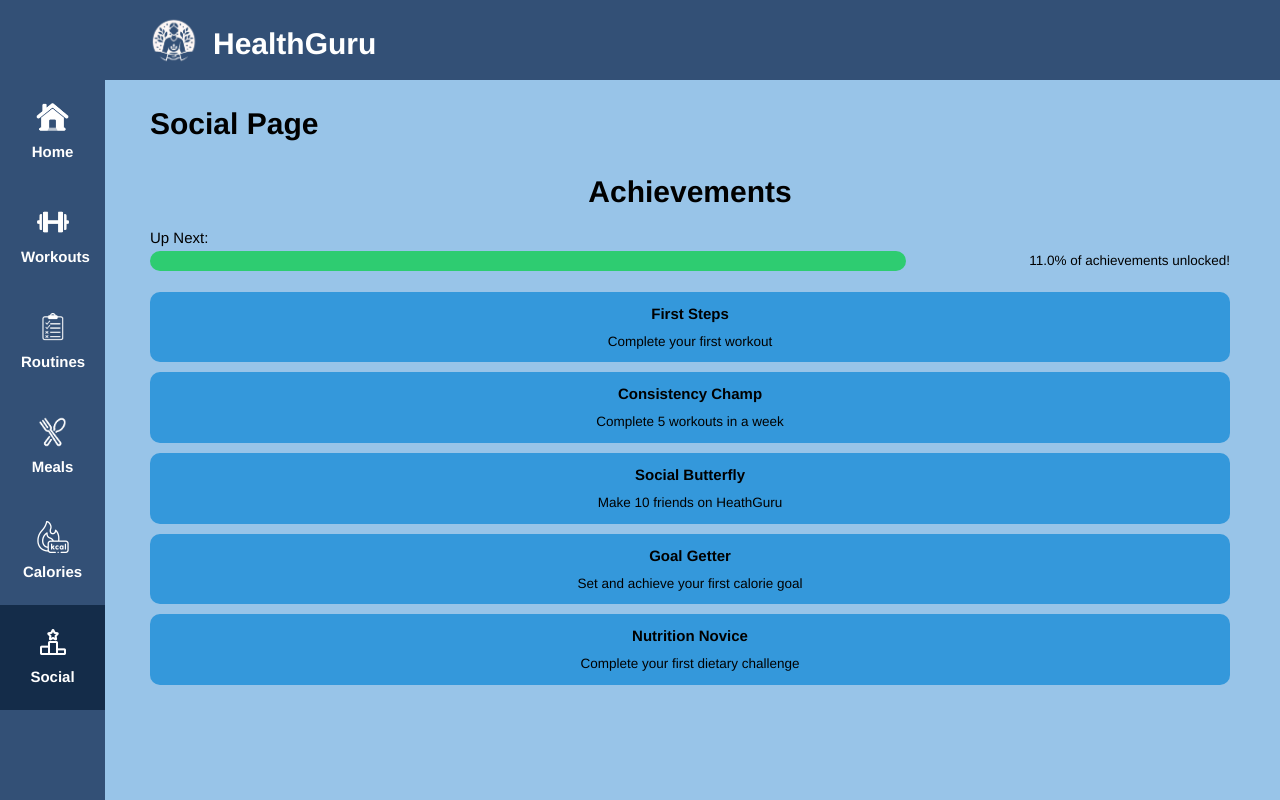
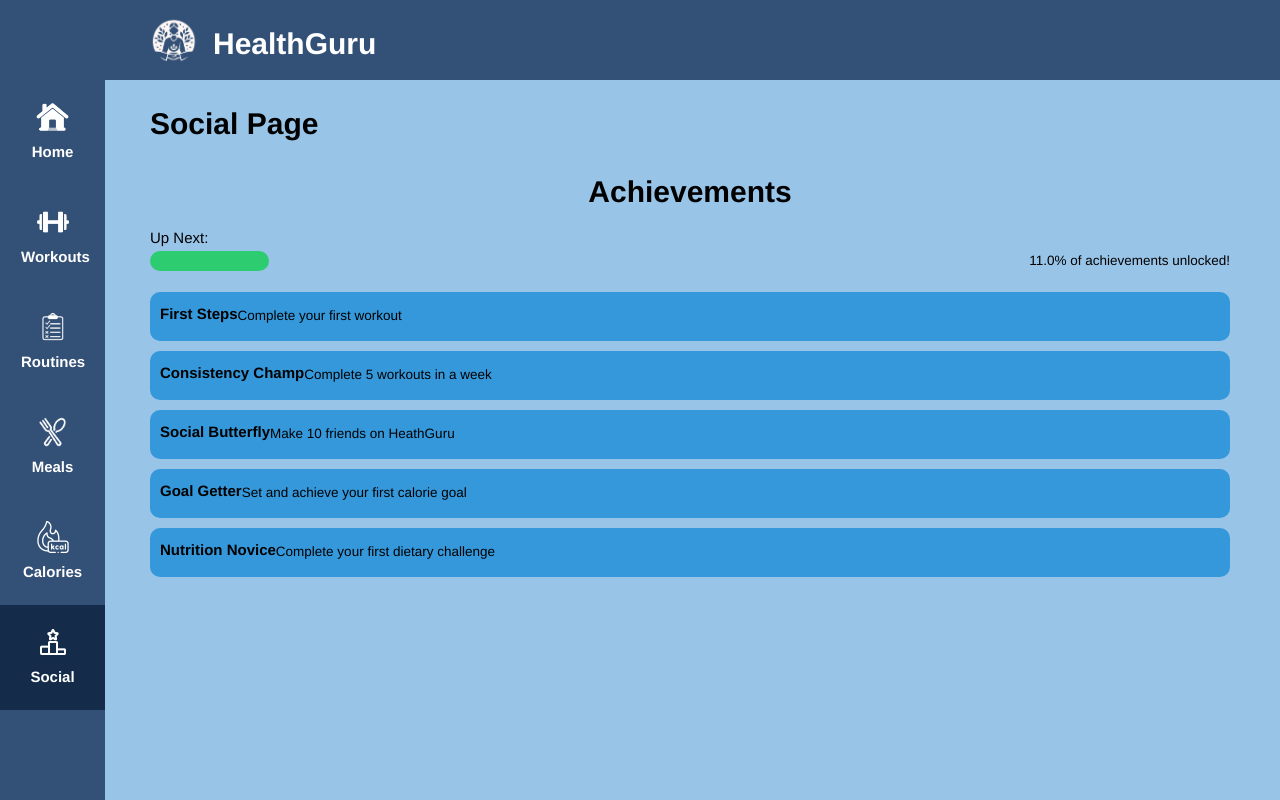
Before and after one commit to BT3103AppDev1/l1-final-term-project-group7, a Vue app: page /social in a window 1280 px wide. Built offline with nearby package versions, Linux system fonts and the light colour scheme.

Commit message:
modified achievement title

```diff
--- a/src/components/social/Achievements.vue
+++ b/src/components/social/Achievements.vue
@@ -7,8 +7,10 @@
         <div class="progress-text">11.0% of achievements unlocked!</div>
       </div>
       <div class="achievement" v-for="(achievement, index) in achievements" :key="index">
-        <div class="achievement-title">{{ achievement.title }}</div>
-        <div class="achievement-description">{{ achievement.description }}</div>
+        <div class="achievement-item">
+            <div class="achievement-title">{{ achievement.title }}</div>
+            <div class="achievement-description">{{ achievement.description }}</div>
+        </div>
       </div>
     </div>
   </template>
@@ -51,7 +53,7 @@ export default {
 }
 
 .progress-bar {
-  width: 70%; /* Adjust as needed based on progress */
+  width: 11%; /* Adjust as needed based on progress */
   height: 20px;
   background-color: #2ecc71; /* Green color */
   border-radius: 10px;
@@ -68,6 +70,11 @@ export default {
   margin-bottom: 10px;
 }
 
+.achievement-item {
+  display: flex;
+  align-items: center;
+}
+
 .achievement-title {
   font-weight: bold;
   margin-bottom: 5px;
```
